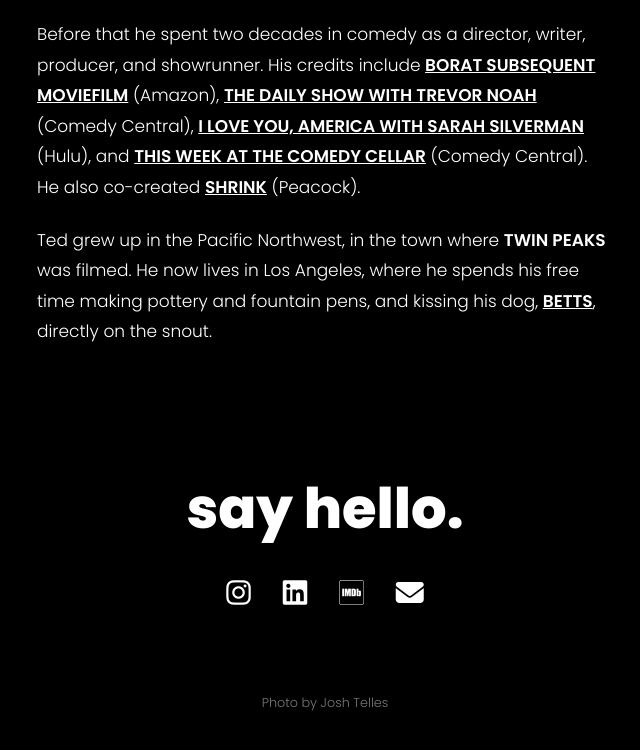
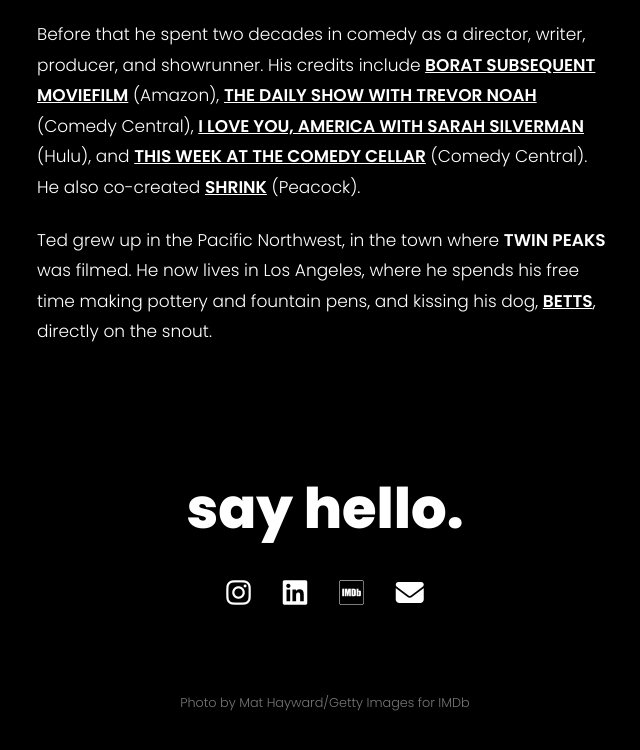
Before and after one commit to tedtremper/tedtremper.com, a plain HTML site: page index.html in a window 1280 px wide. Shown: the part 1423-2173 px from the top of the page, without its empty margins (315-955 px from the left). Drawn offline with Linux system fonts and the light colour scheme.

Commit message:
Update index.html

```diff
--- a/index.html
+++ b/index.html
@@ -87,8 +87,6 @@
   .contact h2 a { text-decoration: none; }
   .contact h2 a:hover { color: #999; }
   .credit { margin: 4.5rem 0 0; text-align: center; font-size: .8rem; color: #777; }
-  .credit a { text-decoration: none; }
-  .credit a:hover { text-decoration: underline; text-underline-offset: .25em; }
 
 
   @media (max-width: 40rem) {
@@ -137,7 +135,7 @@
       <a href="mailto:ted@tedtremper.com" aria-label="Email ted@tedtremper.com"><i class="fa-solid fa-envelope"></i></a>
     </nav>
 
-    <p class="credit">Photo by <a target="_blank" rel="noopener" href="https://www.joshtelles.com">Josh Telles</a></p>
+    <p class="credit">Photo by Mat Hayward/Getty Images for IMDb</p>
   </div>
 </section>
 
```
